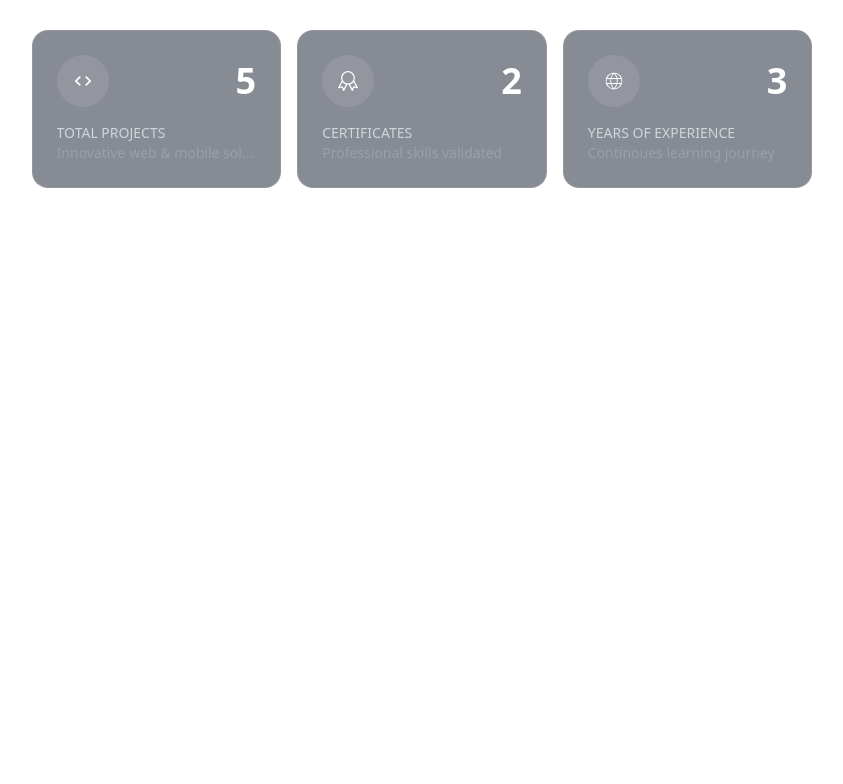
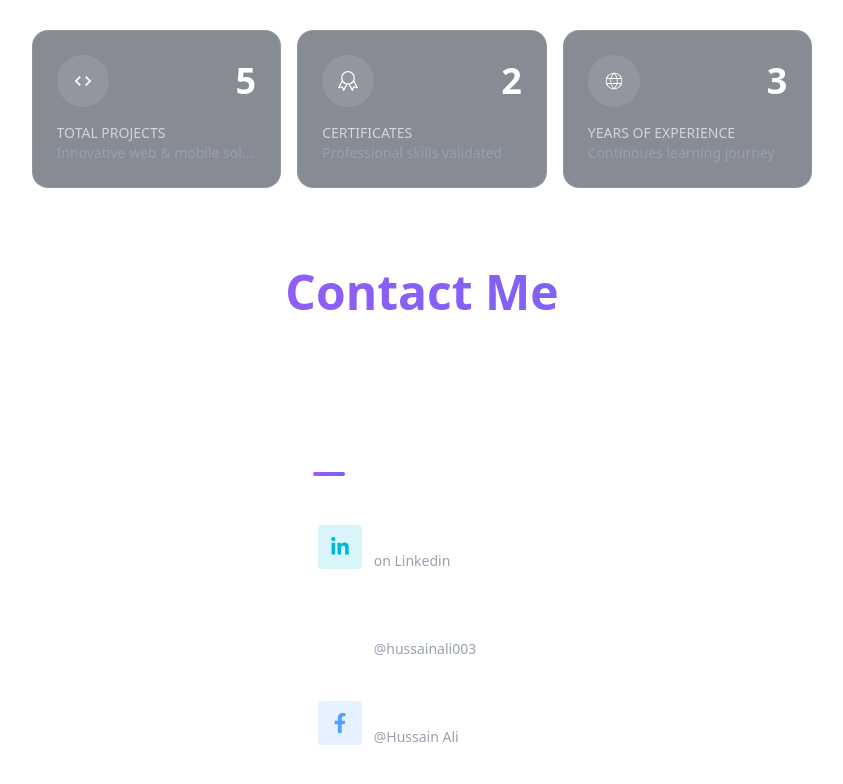
Before and after one commit to hussainali003/my-portfolio, a React (Vite) app: page / in a window 1280 px wide. Shown: the part 1224-2008 px from the top of the page, without its empty margins (218-1061 px from the left). Before the commit the page ends 1412 px from the top, so only its background shows below. Built offline with nearby package versions, Linux system fonts and the light colour scheme.

Commit message:
add: contact section

```diff
--- a/src/App.tsx
+++ b/src/App.tsx
@@ -1,5 +1,6 @@
 import AboutSection from "./components/AboutSection";
 import BackgroundContainer from "./components/BackgroundContainer";
+import ContactSection from "./components/ContactSection";
 import Header from "./components/Header";
 import MainContainer from "./components/MainContainer";
 
@@ -10,6 +11,7 @@ function App() {
       <Header />
       <MainContainer />
       <AboutSection />
+      <ContactSection />
     </div>
   );
 }
--- /dev/null
+++ b/src/components/ContactSection.tsx
@@ -0,0 +1,67 @@
+import { FaFacebookF, FaGithub, FaLinkedinIn } from "react-icons/fa";
+
+function ContactSection() {
+  return (
+    <div id="Contact" className="flex flex-1 flex-col gap-12 pt-20">
+      <h1 className="font-bold text-center text-4xl sm:text-5xl bg-linear-to-r from-[#a855f7] to-[#6366f1] bg-clip-text text-transparent">
+        Contact Me
+      </h1>
+      <div className="lg:w-1/2 xl:w-1/3 mx-4 lg:mx-auto p-6 sm:p-10 rounded-2xl bg-white/5">
+        <div className="p-6 sm:p-8 rounded-2xl bg-white/10">
+          <div className="flex lg:flex-1/2 flex-col gap-3.5 p-6 rounded-2xl text-white bg-white/20">
+            <div className="flex items-center gap-2 px-2 mb-2">
+              <div className="h-1 w-8 rounded-full bg-linear-to-r from-[#a855f7] to-[#6366f1] "></div>
+              <h1 className="font-medium text-xl text-white">Connect with me</h1>
+            </div>
+            {contactList.map((item) => (
+              <a
+                href={item.href}
+                key={item.id}
+                className="flex flex-1 items-center gap-3 p-3 rounded-xl border border-white/30 bg-white/20 cursor-pointer group"
+              >
+                <div
+                  className={`p-3 rounded-sm ${item.color} transition-all duration-300 group-hover:scale-110`}
+                >
+                  {item.icon}
+                </div>
+                <div>
+                  <h1 className="text-start font-bold text-lg">{item.title}</h1>
+                  <h4 className="text-start text-sm text-gray-400">{item.description}</h4>
+                </div>
+              </a>
+            ))}
+          </div>
+        </div>
+      </div>
+    </div>
+  );
+}
+
+const contactList = [
+  {
+    id: 1,
+    title: "Let's Connect",
+    description: "on Linkedin",
+    icon: <FaLinkedinIn className="text-xl text-cyan-500" />,
+    href: "https://www.linkedin.com/in/hussain-ali-755120295/",
+    color: "bg-cyan-500/15",
+  },
+  {
+    id: 2,
+    title: "Github",
+    description: "@hussainali003",
+    icon: <FaGithub className="text-xl" />,
+    href: "https://github.com/hussainali003",
+    color: "bg-white/15",
+  },
+  {
+    id: 3,
+    title: "Facebook",
+    description: "@Hussain Ali",
+    icon: <FaFacebookF className="text-xl text-blue-400" />,
+    href: "https://www.facebook.com/profile.php?id=100028481423294",
+    color: "bg-blue-400/15",
+  },
+];
+
+export default ContactSection;
```
